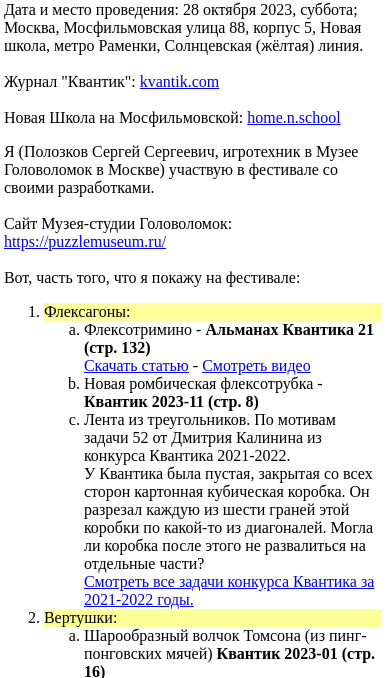
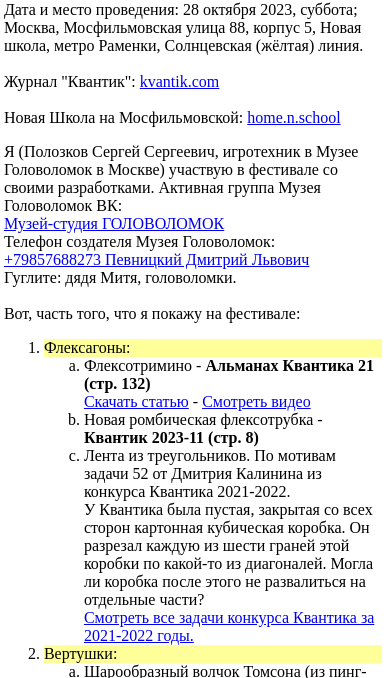
Before and after one commit to polozkov/kvantikfest2023, a plain HTML site: page index.html in a window 390 px wide. Shown: the part 153-831 px from the top of the page. Drawn offline with Linux system fonts and the light colour scheme.

Commit message:
Update index.html phone and VK puzzle museum
phone and VK puzzle museum

```diff
--- a/index.html
+++ b/index.html
@@ -22,7 +22,11 @@
 
         <p>
             Я (Полозков Сергей Сергеевич, игротехник в Музее Головоломок в Москве) участвую в фестивале со своими разработками.
-			<br><br>Сайт Музея-студии Головоломок:<br><a target="_blank" href="https://puzzlemuseum.ru/">https://puzzlemuseum.ru/</a>
+			Активная группа Музея Головоломок ВК:<br>
+<a href="https://vk.com/puzzlemuseum">Музей-студия ГОЛОВОЛОМОК</a><br>
+Телефон создателя Музея Головоломок:<br>
+<a href="tel:+79857688273">+79857688273 Певницкий Дмитрий Львович</a><br>
+Гуглите: дядя Митя, головоломки.
 			<br><br>Вот, часть того, что я покажу на фестивале:
         </p>
 
```
